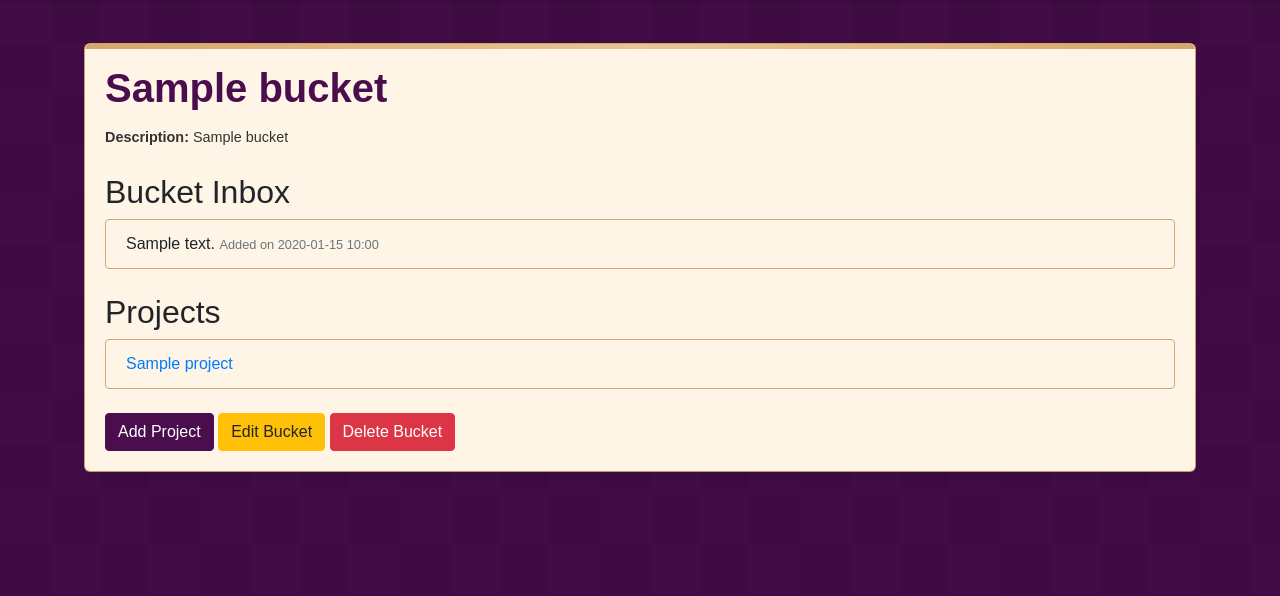
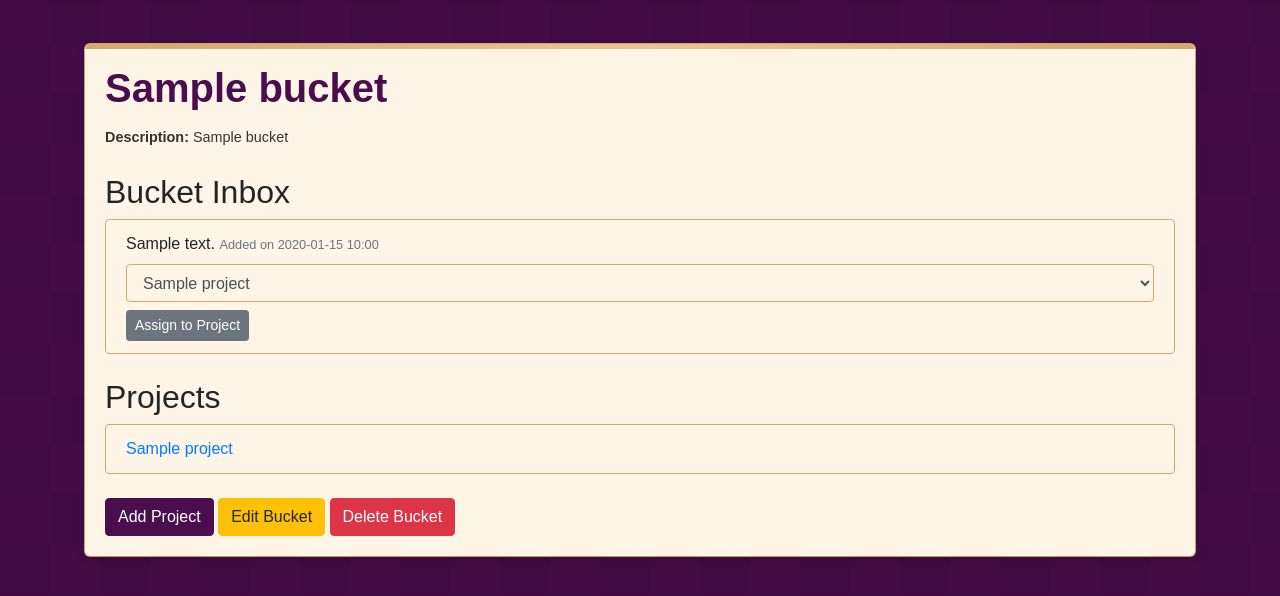
Before and after one commit to acquirk/AdamLand, a Flask app: page /bucket/1 in a window 1280 px wide. Shown: the part 56-652 px from the top of the page. Run offline with Flask 3, Linux system fonts and the light colour scheme; tables that the repository leaves empty hold one stand-in row (values such as "Sample post"); some libraries are stand-ins or nearby versions.

Commit message:
feat: Add ability to assign inbox item to project

```diff
--- a/app/routes.py
+++ b/app/routes.py
@@ -40,7 +40,8 @@ def index():
 def view_bucket(bucket_id):
     bucket = Bucket.query.get_or_404(bucket_id)
     inbox_items = InboxItem.query.filter_by(bucket_id=bucket_id).all()
-    return render_template('bucket.html', bucket=bucket, inbox_items=inbox_items)
+    form = FlaskForm()  # Create a new form for CSRF protection
+    return render_template('bucket.html', bucket=bucket, inbox_items=inbox_items, form=form)
 
 @app.route('/add_inbox_item', methods=['POST'])
 def add_inbox_item():
@@ -65,6 +66,29 @@ def assign_inbox_item(item_id):
     else:
         flash('Invalid form submission.', 'error')
     return redirect(url_for('index'))
+
+@app.route('/assign_inbox_item_to_project/<int:item_id>', methods=['POST'])
+def assign_inbox_item_to_project(item_id):
+    form = FlaskForm()
+    if form.validate_on_submit():
+        item = InboxItem.query.get_or_404(item_id)
+        project_id = request.form.get('project_id')
+        if project_id:
+            project = Project.query.get_or_404(project_id)
+            # Create a new Goal from the InboxItem
+            new_goal = Goal(
+                description=item.content,
+                project=project
+            )
+            db.session.add(new_goal)
+            db.session.delete(item)  # Remove the item from the inbox
+            db.session.commit()
+            flash('Inbox item assigned to project as a new goal!', 'success')
+        else:
+            flash('Invalid project selection.', 'error')
+    else:
+        flash('Invalid form submission.', 'error')
+    return redirect(url_for('view_bucket', bucket_id=item.bucket_id))
 
 @app.route('/bucket/add', methods=['GET', 'POST'])
 def add_bucket():
--- a/app/templates/bucket.html
+++ b/app/templates/bucket.html
@@ -13,6 +13,15 @@
                 <li class="list-group-item">
                     {{ item.content }}
                     <small class="text-muted">Added on {{ item.created_at.strftime('%Y-%m-%d %H:%M') }}</small>
+                    <form method="POST" action="{{ url_for('assign_inbox_item_to_project', item_id=item.id) }}" class="mt-2">
+                        {{ form.csrf_token }}
+                        <select name="project_id" class="form-control">
+                            {% for project in bucket.projects %}
+                            <option value="{{ project.id }}">{{ project.name }}</option>
+                            {% endfor %}
+                        </select>
+                        <button type="submit" class="btn btn-sm btn-secondary mt-2">Assign to Project</button>
+                    </form>
                 </li>
             {% endfor %}
             </ul>
```
